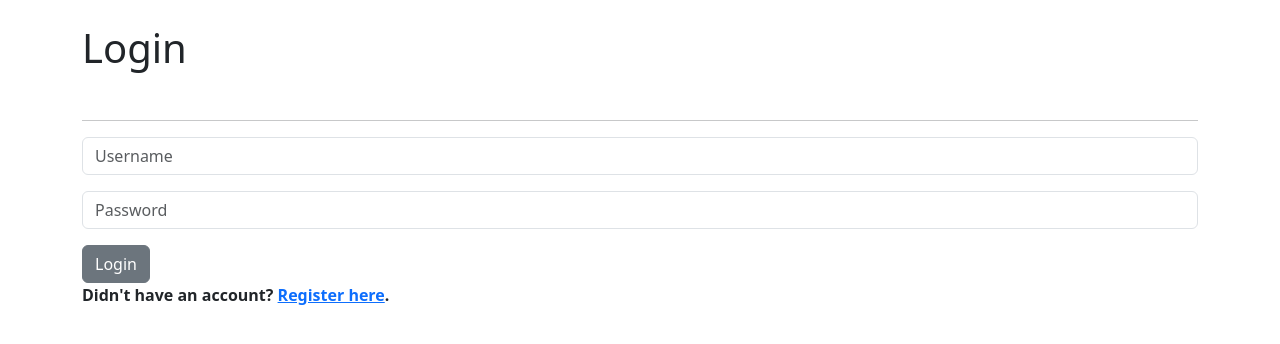
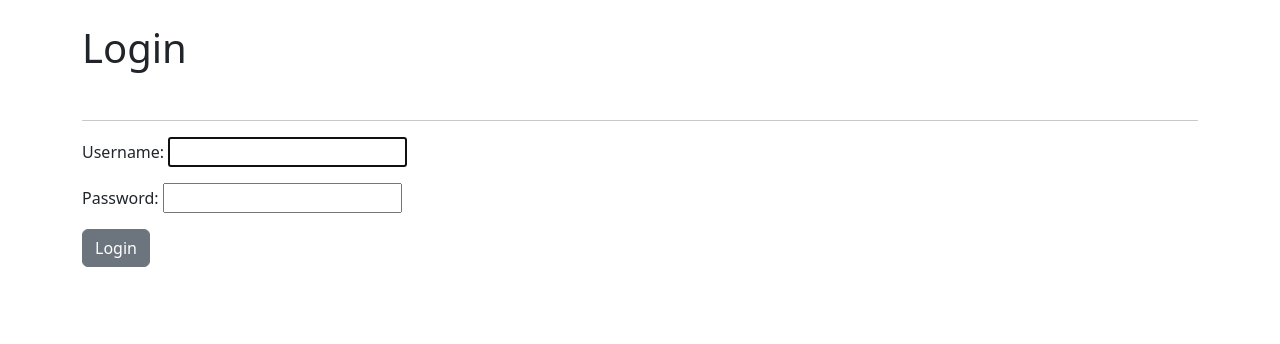
Before and after one commit to ft-mammoo/Blog-App, a Django app: page /members/login/ in a window 1280 px wide. Shown: the part 56-400 px from the top of the page. Run offline with Django 5.2, Linux system fonts and the light colour scheme; tables that the repository leaves empty hold one stand-in row (values such as "Sample post").

Commit message:
Refactor login page to simplify form handling and improve user experience

```diff
--- a/members/templates/registration/login.html
+++ b/members/templates/registration/login.html
@@ -13,20 +13,8 @@
 <div class="form-group">
     <form method="POST">
         {% csrf_token %}
-        <input type="hidden" name="next" value="{{ next }}">
-        {% if form.errors %}
-            <div class="alert alert-danger" role="alert">
-                Incorrect username or password. Please try again.
-            </div>
-        {% endif %}
-        <div class="mb-3">
-            <input type="text" class="form-control" placeholder="Username" name="username">
-        </div>
-        <div class="mb-3">
-            <input type="password" class="form-control" placeholder="Password" name="password">
-        </div>
+        {{ form.as_p }}
         <button type="submit" class="btn btn-secondary">Login</button>
-        <p><strong>Didn't have an account? <a href="{% url 'signup' %}">Register here</a>.</strong></p>
     </form>
 </div>
 
```
